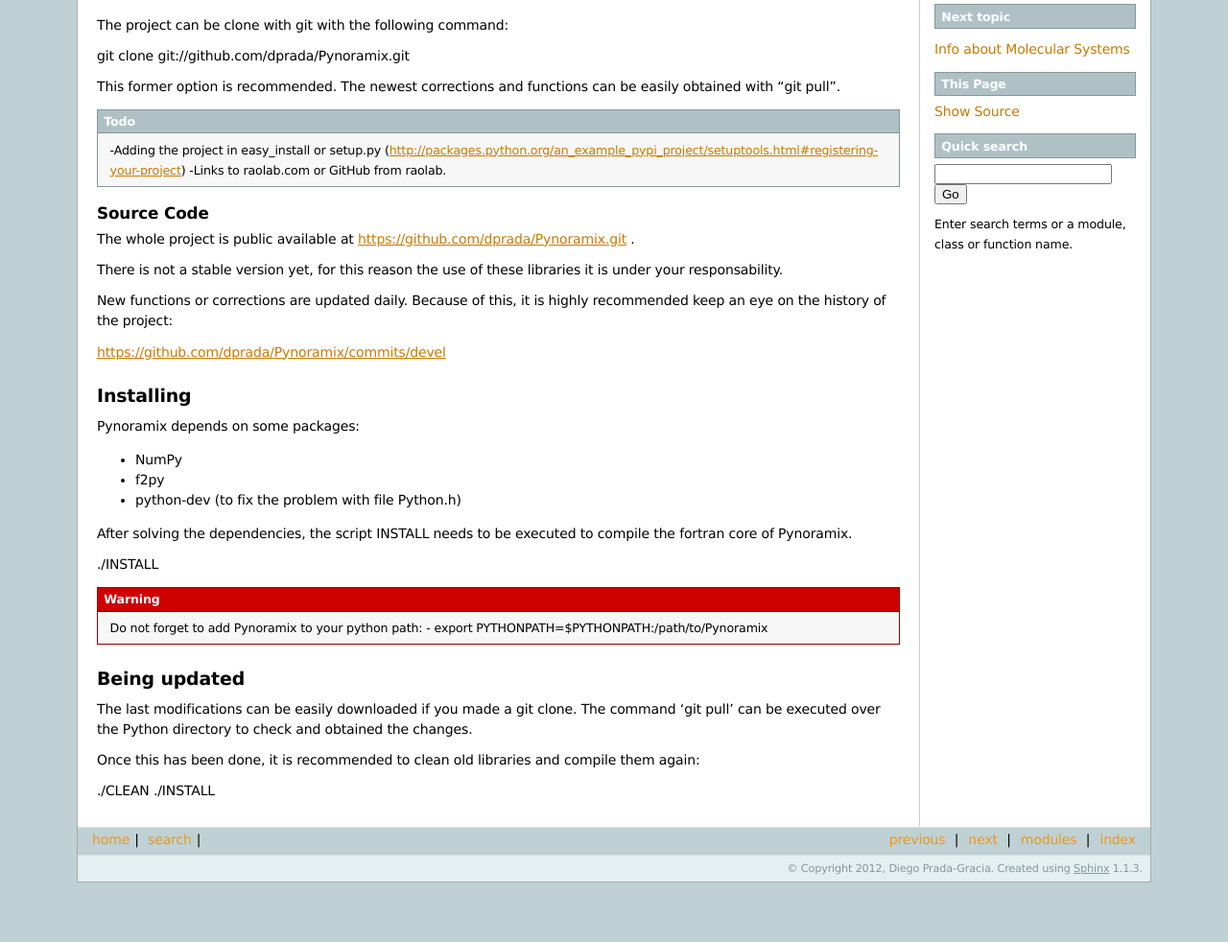
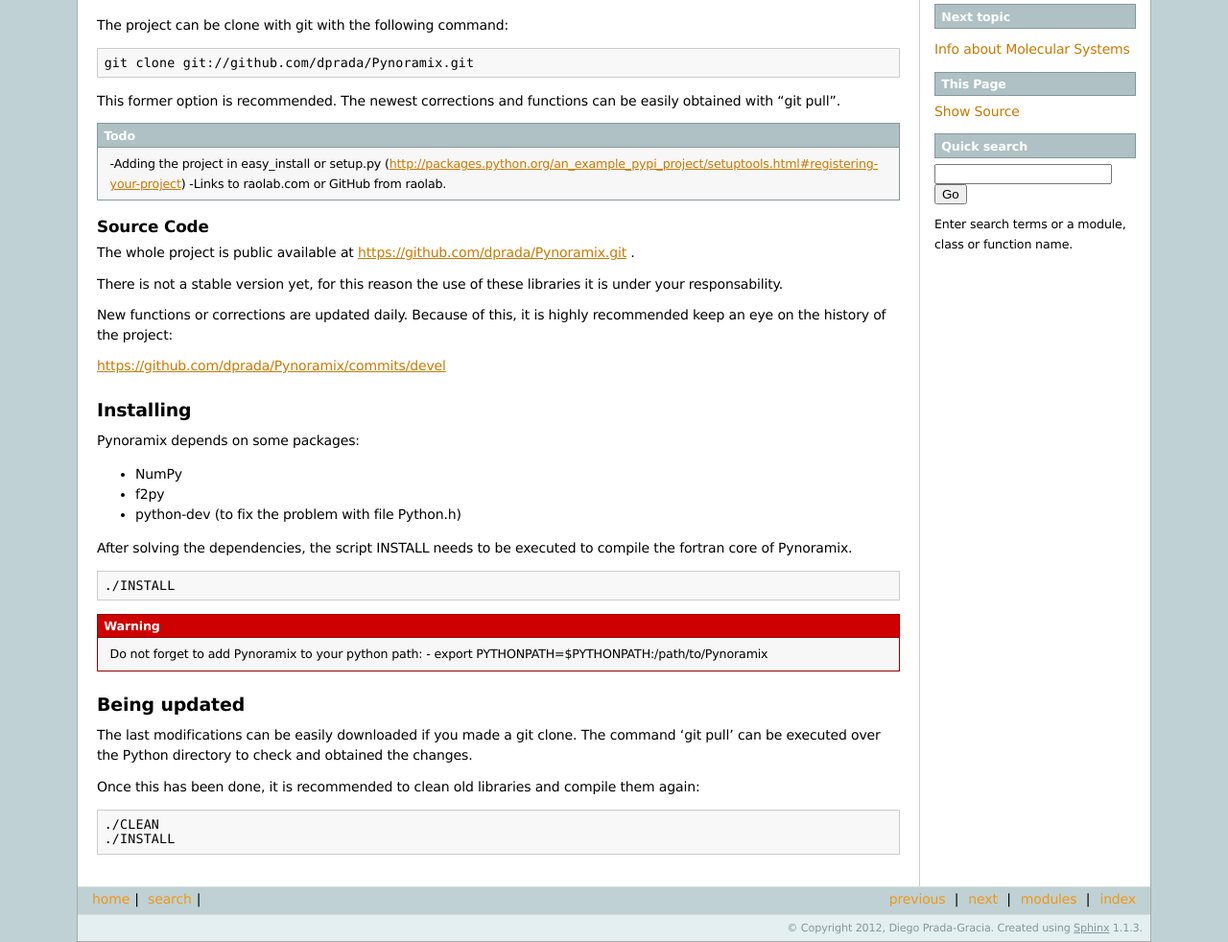
Before and after one commit to dprada/Pynoramix, a plain HTML site: page getting_started.html in a window 1280 px wide. Shown: the part 525-1507 px from the top of the page at 96% size. Before the commit the page ends 1445 px from the top, so only its background shows below. Drawn offline with Linux system fonts and the light colour scheme.

Commit message:
html updated

```diff
--- a/getting_started.html
+++ b/getting_started.html
@@ -127,7 +127,9 @@ Both options can be found with the options &#8220;zip&#8221; or &#8220;Downloads
 <div class="section" id="git">
 <h4>Git<a class="headerlink" href="#git" title="Permalink to this headline">¶</a></h4>
 <p>The project can be clone with git with the following command:</p>
-<p>git clone git://github.com/dprada/Pynoramix.git</p>
+<div class="highlight-bash"><div class="highlight"><pre>git clone git://github.com/dprada/Pynoramix.git
+</pre></div>
+</div>
 <p>This former option is recommended. The newest corrections and functions can be easily obtained with &#8220;git pull&#8221;.</p>
 <div class="admonition-todo admonition" id="index-0">
 <p class="first admonition-title">Todo</p>
@@ -153,7 +155,9 @@ Both options can be found with the options &#8220;zip&#8221; or &#8220;Downloads
 <li>python-dev (to fix the problem with file Python.h)</li>
 </ul>
 <p>After solving the dependencies, the script INSTALL needs to be executed to compile the fortran core of Pynoramix.</p>
-<p>./INSTALL</p>
+<div class="highlight-bash"><div class="highlight"><pre>./INSTALL
+</pre></div>
+</div>
 <div class="admonition warning">
 <p class="first admonition-title">Warning</p>
 <p class="last">Do not forget to add Pynoramix to your python path:
@@ -165,8 +169,10 @@ Both options can be found with the options &#8220;zip&#8221; or &#8220;Downloads
 <p>The last modifications can be easily downloaded if you made a git clone.
 The command &#8216;git pull&#8217; can be executed over the Python directory to check and obtained the changes.</p>
 <p>Once this has been done, it is recommended to clean old libraries and compile them again:</p>
-<p>./CLEAN
-./INSTALL</p>
+<div class="highlight-bash"><div class="highlight"><pre>./CLEAN
+./INSTALL
+</pre></div>
+</div>
 </div>
 </div>
 
```
Also changed, not shown: _sources/getting_started.txt, searchindex.js, 2 other files.
